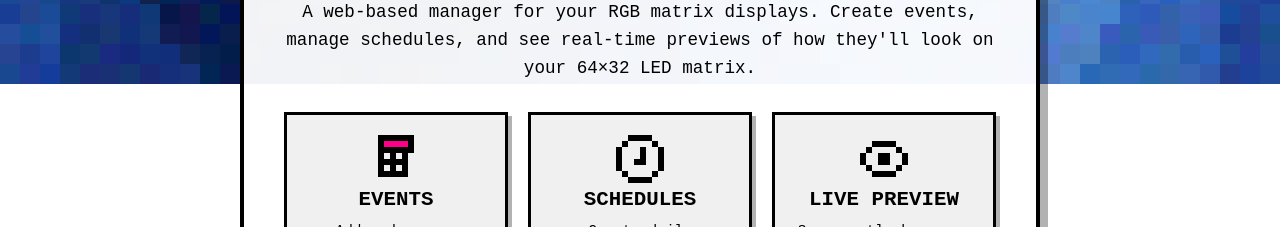
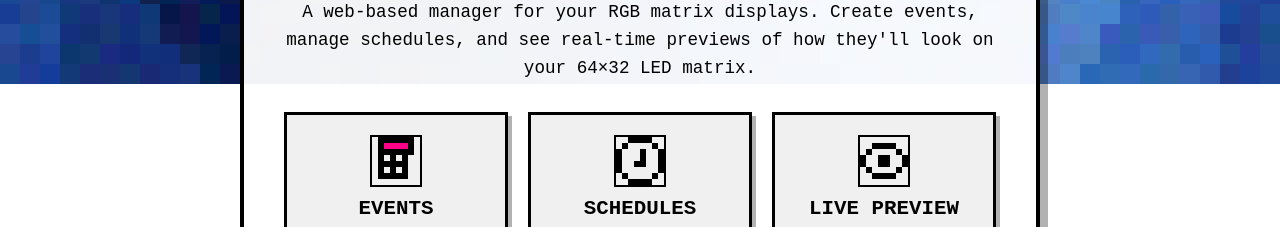
Before and after one commit to strategeekal/pantallita-manager, a plain HTML site: page index.html in a window 1280 px wide. Shown: the part 716-943 px from the top of the page. Drawn offline with Linux system fonts and the light colour scheme.

Commit message:
Add styles for feature icon canvas

```diff
--- a/style.css
+++ b/style.css
@@ -135,6 +135,16 @@ body {
 .feature-icon {
 	font-size: 3em;
 	margin-bottom: 10px;
+}
+
+.feature-icon-canvas {
+	margin: 0 auto 10px;
+	display: block;
+	image-rendering: pixelated;
+	image-rendering: -moz-crisp-edges;
+	image-rendering: crisp-edges;
+	border: 2px solid #000;
+	background: white;
 }
 
 .feature-card h3 {
```
